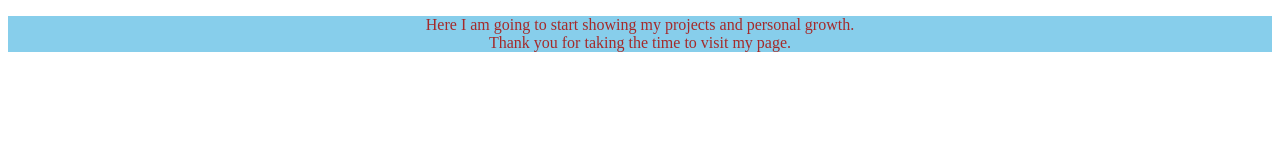
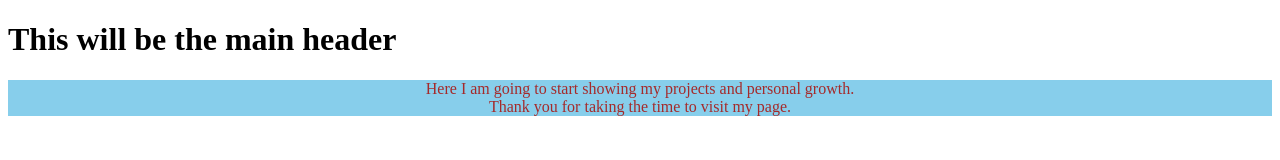
Before and after one commit to andresfelta95/firstProject, a plain HTML site: page index.html in a window 1280 px wide. Drawn offline with Linux system fonts and the light colour scheme.

Commit message:
Adding a new header

```diff
--- a/index.html
+++ b/index.html
@@ -8,6 +8,9 @@
     <title>First Project</title>
 </head>
 <body>
+    <h1>
+        This will be the main header
+    </h1>
     <p>
         Here I am going to start showing my projects and personal growth.
         <br>
```
